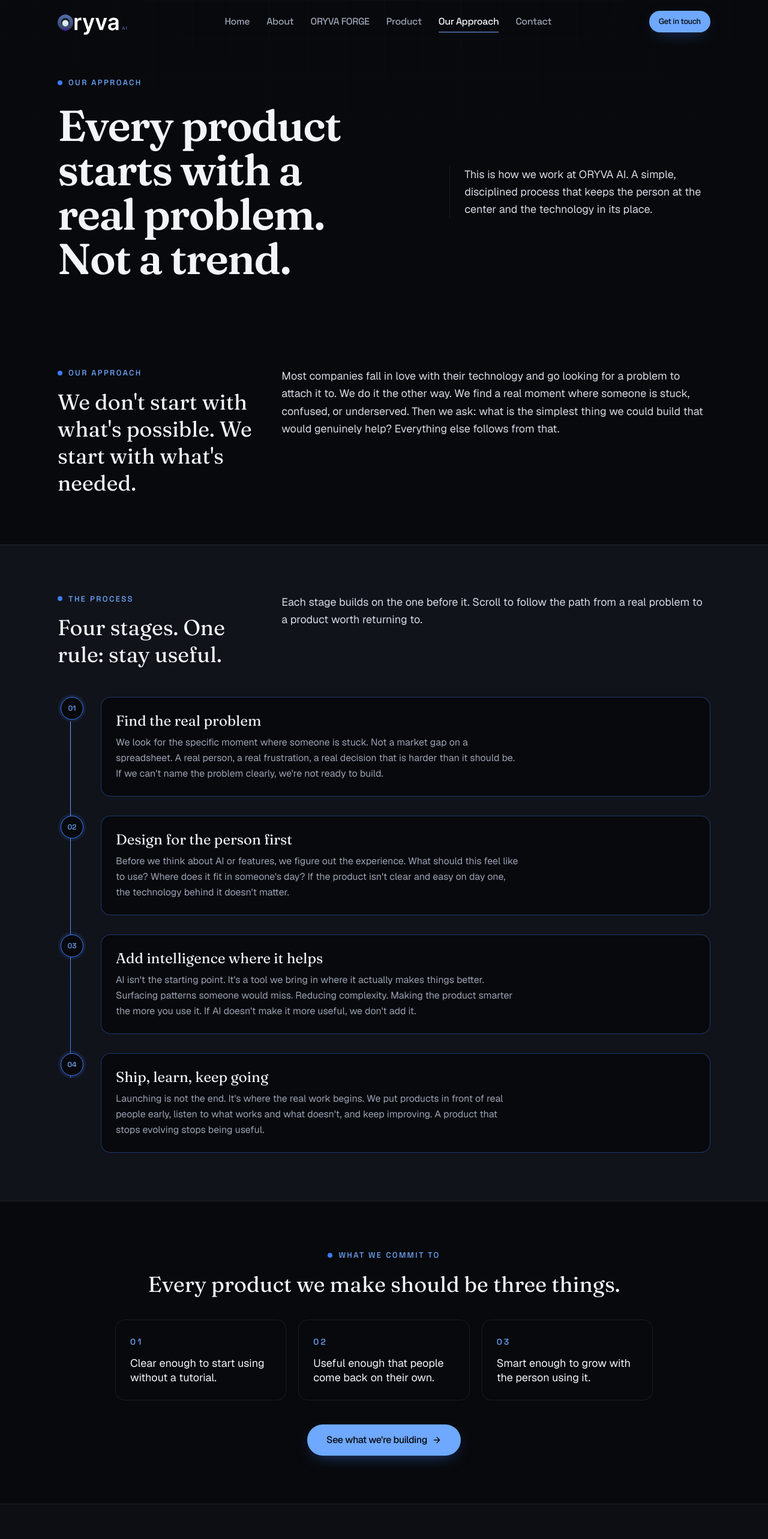
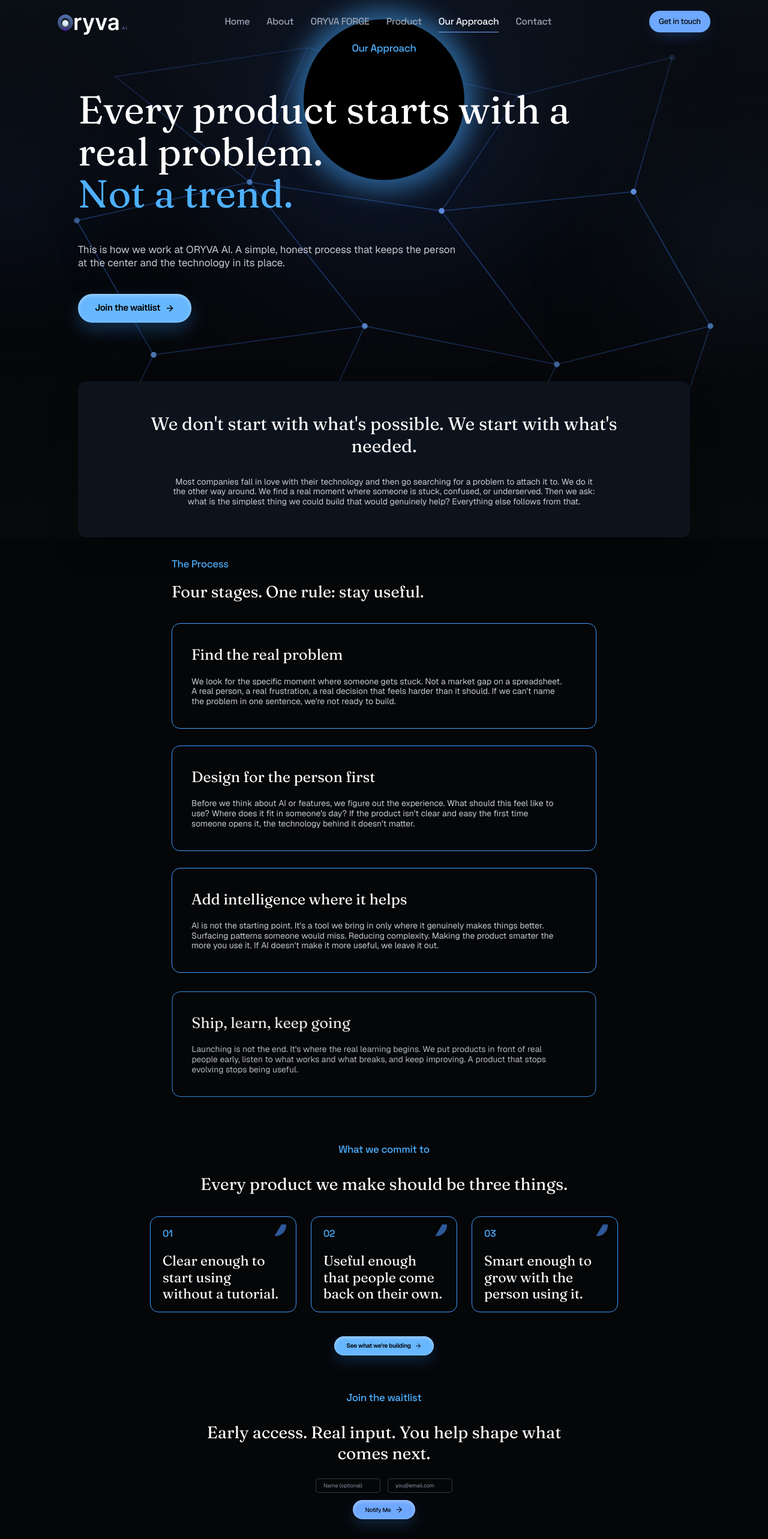
Before and after one commit to Suhas-Ramesha/Oryva, a Next.js app: page /our-approach in a window 1280 px wide. Shown: the top 2566 px of the page at 60% size. Built offline with nearby package versions, Linux system fonts and the light colour scheme.

Commit message:
feat: refresh our approach page design

```diff
--- a/src/app/our-approach/page.tsx
+++ b/src/app/our-approach/page.tsx
@@ -1,39 +1,37 @@
 import Link from "next/link";
 import type { Metadata } from "next";
 import { ArrowRight } from "lucide-react";
-import { Container } from "@/components/ui/container";
-import { Eyebrow } from "@/components/ui/eyebrow";
-import { Button } from "@/components/ui/button";
+import { WaitlistForm } from "@/components/forms/waitlist-form";
+import {
+  ApproachProcessList,
+  type ApproachProcessStep,
+} from "@/components/sections/approach-process-list";
+import { HeroBackground } from "@/components/ui/hero-background";
+import { Magnetic } from "@/components/ui/magnetic";
 import { Reveal } from "@/components/ui/reveal";
-import { Magnetic } from "@/components/ui/magnetic";
-import { ScrollSteps } from "@/components/sections/scroll-steps";
 
 export const metadata: Metadata = {
   title: "Our Approach",
   description:
-    "How we work at ORYVA AI: a simple, disciplined process that keeps the person at the center and the technology in its place.",
+    "How we work at ORYVA AI: a simple, honest process that keeps the person at the center and the technology in its place.",
 };
 
-const STEPS = [
+const PROCESS_STEPS: ApproachProcessStep[] = [
   {
-    index: "01",
     title: "Find the real problem",
-    body: "We look for the specific moment where someone is stuck. Not a market gap on a spreadsheet. A real person, a real frustration, a real decision that is harder than it should be. If we can't name the problem clearly, we're not ready to build.",
+    body: "We look for the specific moment where someone gets stuck. Not a market gap on a spreadsheet. A real person, a real frustration, a real decision that feels harder than it should. If we can't name the problem in one sentence, we're not ready to build.",
   },
   {
-    index: "02",
     title: "Design for the person first",
-    body: "Before we think about AI or features, we figure out the experience. What should this feel like to use? Where does it fit in someone's day? If the product isn't clear and easy on day one, the technology behind it doesn't matter.",
+    body: "Before we think about AI or features, we figure out the experience. What should this feel like to use? Where does it fit in someone's day? If the product isn't clear and easy the first time someone opens it, the technology behind it doesn't matter.",
   },
   {
-    index: "03",
     title: "Add intelligence where it helps",
-    body: "AI isn't the starting point. It's a tool we bring in where it actually makes things better. Surfacing patterns someone would miss. Reducing complexity. Making the product smarter the more you use it. If AI doesn't make it more useful, we don't add it.",
+    body: "AI is not the starting point. It's a tool we bring in only where it genuinely makes things better. Surfacing patterns someone would miss. Reducing complexity. Making the product smarter the more you use it. If AI doesn't make it more useful, we leave it out.",
   },
   {
-    index: "04",
     title: "Ship, learn, keep going",
-    body: "Launching is not the end. It's where the real work begins. We put products in front of real people early, listen to what works and what doesn't, and keep improving. A product that stops evolving stops being useful.",
+    body: "Launching is not the end. It's where the real learning begins. We put products in front of real people early, listen to what works and what breaks, and keep improving. A product that stops evolving stops being useful.",
   },
 ];
 
@@ -43,127 +41,168 @@ const PROMISES = [
   "Smart enough to grow with the person using it.",
 ];
 
+function BlueLabel({ children, centered = false }: { children: React.ReactNode; centered?: boolean }) {
+  return (
+    <p
+      className={`font-label text-[17px] font-medium tracking-tight text-[#4eb0ff] ${
+        centered ? "text-center" : ""
+      }`}
+    >
+      {children}
+    </p>
+  );
+}
+
+function GlowDisc() {
+  return (
+    <div
+      aria-hidden
+      className="absolute left-1/2 top-[32px] h-[265px] w-[265px] -translate-x-1/2 rounded-full bg-black shadow-[0_0_38px_18px_rgba(72,169,255,0.5)] sm:h-[268px] sm:w-[268px]"
+    />
+  );
+}
+
+function PromiseCard({ promise, index }: { promise: string; index: number }) {
+  return (
+    <article className="relative min-h-[126px] rounded-[14px] border border-[#3d9fff] bg-[radial-gradient(circle_at_100%_0%,rgba(54,122,210,0.18),transparent_34%),#080d14] px-5 py-4 transition-[transform,border-color,box-shadow] duration-300 hover:-translate-y-1 hover:border-[#67b7ff] hover:shadow-[0_20px_44px_rgba(49,145,245,0.12)]">
+      <span
+        aria-hidden
+        className="absolute right-4 top-3 h-5 w-5 rounded-br-[18px] bg-[#386fbd] [clip-path:polygon(60%_0,100%_0,100%_100%,0_100%)] opacity-80"
+      />
+      <p className="font-label text-[16px] font-medium tracking-tight text-[#4eb0ff]">
+        {String(index + 1).padStart(2, "0")}
+      </p>
+      <p className="mt-5 font-display text-[23px] font-normal leading-[1.18] text-white">
+        {promise}
+      </p>
+    </article>
+  );
+}
+
 export default function OurApproachPage() {
   return (
-    <>
-      <section className="relative overflow-hidden pt-28 pb-12 sm:pt-32 sm:pb-16">
-        <div className="pointer-events-none absolute inset-0 bg-grid opacity-60 [mask-image:radial-gradient(80%_60%_at_50%_0%,black,transparent)]" />
-        <Container className="relative">
+    <div className="overflow-hidden bg-[#050608] text-white">
+      <section className="relative min-h-[760px] px-6 pt-[68px]">
+        <HeroBackground />
+        <div
+          aria-hidden
+          className="absolute inset-x-0 top-0 h-[430px] bg-[linear-gradient(180deg,rgba(13,19,28,0.66)_0%,rgba(5,6,8,0)_100%)]"
+        />
+        <GlowDisc />
+
+        <div className="relative z-10 mx-auto max-w-[1020px]">
+          <div className="text-center">
             <Reveal>
-            <Eyebrow>Our Approach</Eyebrow>
+              <BlueLabel centered>Our Approach</BlueLabel>
             </Reveal>
-          <div className="mt-6 grid gap-x-8 gap-y-8 lg:grid-cols-12 lg:items-end">
-            <Reveal delay={0.06} className="lg:col-span-7">
-              <h1 className="font-display text-balance text-5xl font-semibold leading-[1.03] tracking-tight text-ink sm:text-6xl lg:text-7xl">
-                Every product starts with a real problem. Not a trend.
+          </div>
+
+          <div className="mt-[54px]">
+            <Reveal delay={0.06}>
+              <h1 className="max-w-[940px] font-display text-[50px] font-normal leading-[1.08] tracking-[0] text-white sm:text-[62px] lg:text-[65px]">
+                Every product starts with a real problem.
+                <br />
+                <span className="text-[#4eb0ff]">Not a trend.</span>
               </h1>
             </Reveal>
-            <div className="lg:col-span-5 lg:self-center">
             <Reveal delay={0.12}>
-                <p className="text-pretty text-lg leading-relaxed text-ink-soft lg:border-l lg:border-hairline lg:pl-6">
-                  This is how we work at ORYVA AI. A simple, disciplined process that keeps
+              <p className="mt-12 max-w-[630px] text-[17px] leading-[1.28] text-[#c5c8d0]">
+                This is how we work at ORYVA AI. A simple, honest process that keeps
                 the person at the center and the technology in its place.
               </p>
             </Reveal>
+            <Reveal delay={0.18}>
+              <Magnetic className="mt-10 inline-block" strength={0.22}>
+                <Link
+                  href="#approach-waitlist"
+                  className="inline-flex h-12 min-w-[156px] items-center justify-center gap-2 rounded-full bg-[#67b7ff] px-7 text-[15px] font-semibold tracking-tight text-black shadow-[inset_0_2px_6px_rgba(255,255,255,0.42),0_12px_30px_rgba(49,145,245,0.3)] transition hover:bg-[#80c4ff]"
+                >
+                  Join the waitlist
+                  <ArrowRight className="h-4 w-4" aria-hidden />
+                </Link>
+              </Magnetic>
+            </Reveal>
           </div>
-          </div>
-        </Container>
-      </section>
 
-      <section className="py-14 sm:py-20">
-        <Container>
-          <div className="grid gap-5 md:grid-cols-12 md:items-start md:gap-8">
-            <Reveal className="md:col-span-4">
-              <Eyebrow>Our approach</Eyebrow>
-              <h2 className="mt-4 font-display text-3xl leading-tight text-ink sm:text-4xl">
+          <Reveal delay={0.2}>
+            <div className="mt-[98px] rounded-[14px] bg-[#0d131c] px-8 py-12 text-center shadow-[0_20px_50px_rgba(0,0,0,0.24)] transition-[transform,box-shadow] duration-300 hover:-translate-y-1 hover:shadow-[0_24px_58px_rgba(49,145,245,0.13)] sm:px-16 sm:py-[52px]">
+              <h2 className="mx-auto max-w-[820px] font-display text-[30px] font-normal leading-tight text-white">
                 We don&apos;t start with what&apos;s possible. We start with what&apos;s
                 needed.
               </h2>
-            </Reveal>
-            <Reveal delay={0.08} className="md:col-span-8">
-              <p className="text-pretty text-lg leading-relaxed text-ink-soft">
-                Most companies fall in love with their technology and go looking for a
-                problem to attach it to. We do it the other way. We find a real moment
-                where someone is stuck, confused, or underserved. Then we ask: what is the
-                simplest thing we could build that would genuinely help? Everything else
-                follows from that.
+              <p className="mx-auto mt-8 max-w-[705px] text-[14px] leading-[1.18] text-[#c5c8d0]">
+                Most companies fall in love with their technology and then go searching
+                for a problem to attach it to. We do it the other way around. We find a
+                real moment where someone is stuck, confused, or underserved. Then we ask:
+                what is the simplest thing we could build that would genuinely help?
+                Everything else follows from that.
               </p>
+            </div>
           </Reveal>
         </div>
-        </Container>
       </section>
 
-      <section className="border-t border-hairline bg-paper-2 py-14 sm:py-20">
-        <Container>
-          <div className="grid gap-6 md:grid-cols-12 md:gap-8">
-            <div className="md:col-span-4">
+      <section className="px-6 pb-[70px] pt-8">
+        <div className="mx-auto max-w-[708px]">
           <Reveal>
-                <Eyebrow>The process</Eyebrow>
-                <h2 className="mt-4 font-display text-3xl leading-tight text-ink sm:text-4xl">
+            <BlueLabel>The Process</BlueLabel>
+          </Reveal>
+          <Reveal delay={0.06}>
+            <h2 className="mt-4 font-display text-[27px] font-normal leading-tight text-white">
               Four stages. One rule: stay useful.
             </h2>
           </Reveal>
+
+          <ApproachProcessList steps={PROCESS_STEPS} />
         </div>
-            <div className="md:col-span-8">
-              <Reveal delay={0.08}>
-                <p className="text-pretty text-lg leading-relaxed text-ink-soft">
-                  Each stage builds on the one before it. Scroll to follow the path from a
-                  real problem to a product worth returning to.
-                </p>
+      </section>
+
+      <section className="px-6 pb-[118px] pt-2 text-center">
+        <div className="mx-auto max-w-[780px]">
+          <Reveal>
+            <BlueLabel centered>What we commit to</BlueLabel>
+          </Reveal>
+          <Reveal delay={0.06}>
+            <h2 className="mt-7 font-display text-[28px] font-normal leading-tight text-white">
+              Every product we make should be three things.
+            </h2>
+          </Reveal>
+
+          <div className="mt-9 grid gap-6 text-left md:grid-cols-3">
+            {PROMISES.map((promise, index) => (
+              <Reveal key={promise} delay={index * 0.06} className="h-full">
+                <PromiseCard promise={promise} index={index} />
+              </Reveal>
+            ))}
+          </div>
+
+          <Reveal delay={0.1}>
+            <Magnetic className="mt-10 inline-block" strength={0.22}>
+              <Link
+                href="/product"
+                className="inline-flex h-8 min-w-[145px] items-center justify-center gap-1.5 rounded-full bg-[#67b7ff] px-5 text-[10px] font-semibold tracking-tight text-black shadow-[inset_0_2px_6px_rgba(255,255,255,0.42),0_10px_24px_rgba(49,145,245,0.22)] transition hover:bg-[#80c4ff]"
+              >
+                See what we&apos;re building
+                <ArrowRight className="h-3 w-3" aria-hidden />
+              </Link>
+            </Magnetic>
+          </Reveal>
+
+          <div id="approach-waitlist" className="mt-[58px] scroll-mt-20">
+            <Reveal>
+              <BlueLabel centered>Join the waitlist</BlueLabel>
+            </Reveal>
+            <Reveal delay={0.06}>
+              <h2 className="mx-auto mt-7 max-w-[640px] font-display text-[28px] font-normal leading-tight text-white">
+                Early access. Real input. You help shape what comes next.
+              </h2>
+            </Reveal>
+            <Reveal delay={0.12} className="mt-6 flex justify-center">
+              <WaitlistForm layout="centered" />
             </Reveal>
           </div>
         </div>
-
-          <div className="mt-12">
-            <ScrollSteps steps={STEPS} />
+      </section>
     </div>
-        </Container>
-      </section>
-
-      <section className="border-t border-hairline py-16 sm:py-20">
-        <Container className="flex flex-col items-center text-center">
-          <Reveal>
-            <Eyebrow className="justify-center">What we commit to</Eyebrow>
-            <h2 className="mt-4 font-display text-balance text-3xl leading-tight text-ink sm:text-4xl">
-              Every product we make should be three things.
-            </h2>
-          </Reveal>
-          <Reveal delay={0.08}>
-            <ul className="mx-auto mt-9 grid max-w-4xl gap-4 sm:grid-cols-3 sm:gap-5">
-              {PROMISES.map((promise, i) => (
-                <li
-                  key={promise}
-                  className="group relative overflow-hidden rounded-2xl border border-hairline bg-paper p-6 text-left transition-[transform,border-color,box-shadow] duration-300 hover:-translate-y-1.5 hover:border-brand/50 hover:shadow-[0_20px_44px_-28px_rgba(110,168,255,0.65)]"
-                >
-                  <span className="font-label text-sm font-medium tracking-[0.22em] text-signal">
-                    0{i + 1}
-                  </span>
-                  <p className="mt-3 text-pretty text-lg leading-snug text-ink">{promise}</p>
-                  <span
-                    aria-hidden
-                    className="pointer-events-none absolute inset-x-6 bottom-0 h-px origin-left scale-x-0 bg-gradient-to-r from-brand-bright to-transparent transition-transform duration-500 group-hover:scale-x-100"
-                  />
-                </li>
-              ))}
-            </ul>
-          </Reveal>
-          <Reveal delay={0.14}>
-            <div className="mt-10">
-              <Magnetic>
-                <Button size="lg" asChild>
-                  <Link href="/product" className="group flex items-center gap-2">
-                    See what we&apos;re building
-                    <ArrowRight
-                      className="h-4 w-4 transition-transform group-hover:translate-x-1"
-                      aria-hidden
-                    />
-                  </Link>
-                </Button>
-              </Magnetic>
-            </div>
-          </Reveal>
-        </Container>
-      </section>
-    </>
   );
 }
--- a/src/components/forms/waitlist-form.tsx
+++ b/src/components/forms/waitlist-form.tsx
@@ -8,8 +8,9 @@ import { Input } from "@/components/ui/input";
 import { Button } from "@/components/ui/button";
 import { waitlistSchema, type WaitlistValues } from "@/lib/validation/waitlist";
 import { submitForm } from "@/lib/forms/submit-form";
+import { cn } from "@/lib/utils";
 
-export function WaitlistForm() {
+export function WaitlistForm({ layout = "inline" }: { layout?: "inline" | "centered" }) {
   const [status, setStatus] = React.useState<"idle" | "submitting" | "success" | "error">(
     "idle"
   );
@@ -27,26 +28,64 @@ export function WaitlistForm() {
 
   if (status === "success") {
     return (
-      <div className="flex items-center justify-center gap-2 rounded-xl border border-hairline bg-brand-dim px-6 py-4 text-sm text-ink">
+      <div
+        className={cn(
+          "flex items-center justify-center gap-2 rounded-xl border border-hairline bg-brand-dim px-6 py-4 text-sm text-ink",
+          layout === "centered" && "mx-auto max-w-[360px] text-[12px]"
+        )}
+      >
         <CheckCircle2 className="h-4 w-4 text-brand-bright" aria-hidden />
         Thanks. We received your waitlist request and will notify you at launch.
       </div>
     );
   }
 
+  const centered = layout === "centered";
+
   return (
-    <form onSubmit={handleSubmit(onSubmit)} noValidate className="w-full max-w-md">
-      <div className="flex flex-col gap-3 sm:flex-row">
+    <form
+      onSubmit={handleSubmit(onSubmit)}
+      noValidate
+      className={cn("w-full", centered ? "max-w-[360px]" : "max-w-md")}
+    >
+      <div className={cn("flex flex-col gap-3", centered ? "items-center" : "sm:flex-row")}>
         <input type="text" tabIndex={-1} autoComplete="off" className="hidden" {...register("honeypot")} />
-        <Input placeholder="Name (optional)" {...register("name")} className="sm:flex-1" />
+        <div
+          className={cn(
+            "flex w-full flex-col gap-3",
+            centered ? "max-w-[230px] flex-row justify-center" : "sm:flex-row"
+          )}
+        >
+          <Input
+            placeholder="Name (optional)"
+            {...register("name")}
+            className={cn(
+              centered
+                ? "h-[24px] w-[108px] rounded-[5px] border-white/20 bg-[#050608] px-3 text-[9px]"
+                : "sm:flex-1"
+            )}
+          />
           <Input
             type="email"
             placeholder="you@email.com"
             {...register("email")}
             error={!!errors.email}
-          className="sm:flex-1"
+            className={cn(
+              centered
+                ? "h-[24px] w-[108px] rounded-[5px] border-white/20 bg-[#050608] px-3 text-[9px]"
+                : "sm:flex-1"
+            )}
           />
-        <Button type="submit" disabled={status === "submitting"} className="shrink-0">
+        </div>
+        <Button
+          type="submit"
+          disabled={status === "submitting"}
+          className={cn(
+            "shrink-0",
+            centered &&
+              "h-8 min-w-[104px] px-5 text-[10px] shadow-[inset_0_2px_6px_rgba(255,255,255,0.42),0_10px_24px_rgba(49,145,245,0.22)]"
+          )}
+        >
           {status === "submitting" ? (
             <Loader2 className="h-4 w-4 animate-spin" aria-hidden />
           ) : (
--- /dev/null
+++ b/src/components/sections/approach-process-list.tsx
@@ -0,0 +1,66 @@
+"use client";
+
+import * as React from "react";
+import {
+  motion,
+  useScroll,
+  useTransform,
+  type MotionValue,
+} from "framer-motion";
+
+export type ApproachProcessStep = {
+  title: string;
+  body: string;
+};
+
+function ProcessCard({
+  step,
+  index,
+  progress,
+}: {
+  step: ApproachProcessStep;
+  index: number;
+  progress: MotionValue<number>;
+}) {
+  const start = index * 0.2;
+  const end = start + 0.2;
+  const opacity = useTransform(progress, [Math.max(0, start - 0.08), end], [0, 1]);
+  const y = useTransform(progress, [Math.max(0, start - 0.08), end], [34, 0]);
+  const scale = useTransform(progress, [Math.max(0, start - 0.06), end], [0.985, 1]);
+
+  return (
+    <motion.article
+      aria-label={`Step ${index + 1}: ${step.title}`}
+      style={{ opacity, y, scale }}
+      className="rounded-[14px] border border-[#3d9fff] bg-[#050608] px-6 py-9 shadow-[0_0_0_rgba(49,145,245,0)] transition-[transform,border-color,box-shadow] duration-300 hover:-translate-y-1 hover:border-[#67b7ff] hover:shadow-[0_20px_44px_rgba(49,145,245,0.12)] sm:px-8"
+    >
+      <h3 className="font-display text-[25px] font-normal leading-tight text-white">
+        {step.title}
+      </h3>
+      <p className="mt-5 max-w-[620px] text-[13px] leading-[1.2] text-[#c5c8d0] sm:text-[14px]">
+        {step.body}
+      </p>
+    </motion.article>
+  );
+}
+
+export function ApproachProcessList({ steps }: { steps: ApproachProcessStep[] }) {
+  const ref = React.useRef<HTMLDivElement>(null);
+  const { scrollYProgress } = useScroll({
+    target: ref,
+    offset: ["start 78%", "end 46%"],
+  });
+
+  return (
+    <div ref={ref} className="mt-9 space-y-7">
+      {steps.map((step, index) => (
+        <ProcessCard
+          key={step.title}
+          step={step}
+          index={index}
+          progress={scrollYProgress}
+        />
+      ))}
+    </div>
+  );
+}
```
Lines whose indentation alone changed are shown as unchanged.
